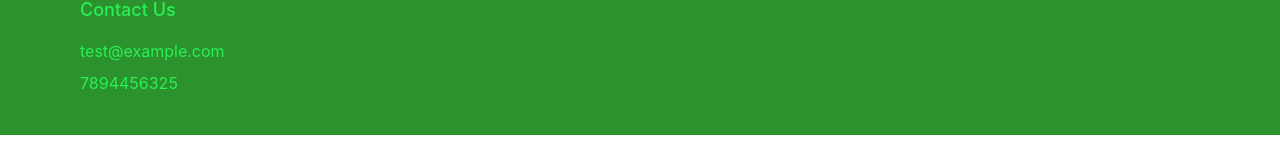
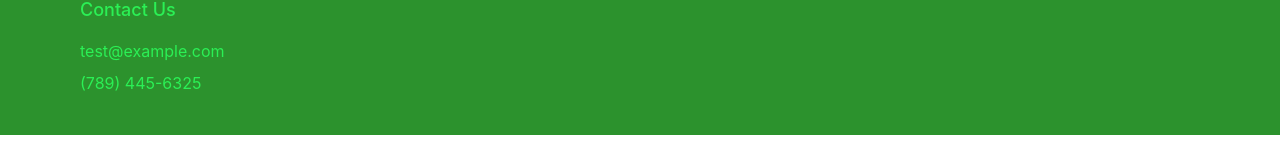
Before and after one commit to LeftistTachyon/cheesehacks-21, a Next.js app: page / in a window 1280 px wide. Shown: the part 243-404 px from the top of the page. Built offline with nearby package versions, Linux system fonts and the light colour scheme.

Commit message:
Make it build on Vercel

```diff
--- a/src/components/footer.tsx
+++ b/src/components/footer.tsx
@@ -1,35 +1,24 @@
-import { ReactNode } from 'react';
-import {
-  Box,
-  Container,
-  Stack,
-  SimpleGrid,
-  Text,
-  useColorModeValue,
-} from '@chakra-ui/react';
+import { ReactNode } from "react";
+import { Box, Container, Stack, SimpleGrid, Text } from "@chakra-ui/react";
 
 const ListHeader = ({ children }: { children: ReactNode }) => {
 	return (
-    <Text fontWeight={'500'} fontSize={'lg'} mb={2}>
+		<Text fontWeight={"500"} fontSize={"lg"} mb={2}>
 			{children}
 		</Text>
 	);
 };
 
-
 export default function LargeWithAppLinksAndSocial() {
 	return (
-    <Box
-      bgColor="brand.secondary"
-      color="brand.tertiary">
-      <Container as={Stack} maxW={'6xl'} py={10}>
+		<Box bgColor="brand.secondary" color="brand.tertiary">
+			<Container as={Stack} maxW={"6xl"} py={10}>
 				<SimpleGrid columns={{ base: 1, sm: 2, md: 4 }} spacing={8}>
-          <Stack align={'flex-start'} >
+					<Stack align={"flex-start"}>
 						<ListHeader>Contact Us</ListHeader>
 						<Text>test@example.com</Text>
-			<Text>7894456325</Text>
+						<Text>(789) 445-6325</Text>
 					</Stack>
-
 				</SimpleGrid>
 			</Container>
 		</Box>
```
Lines whose indentation alone changed are shown as unchanged.
